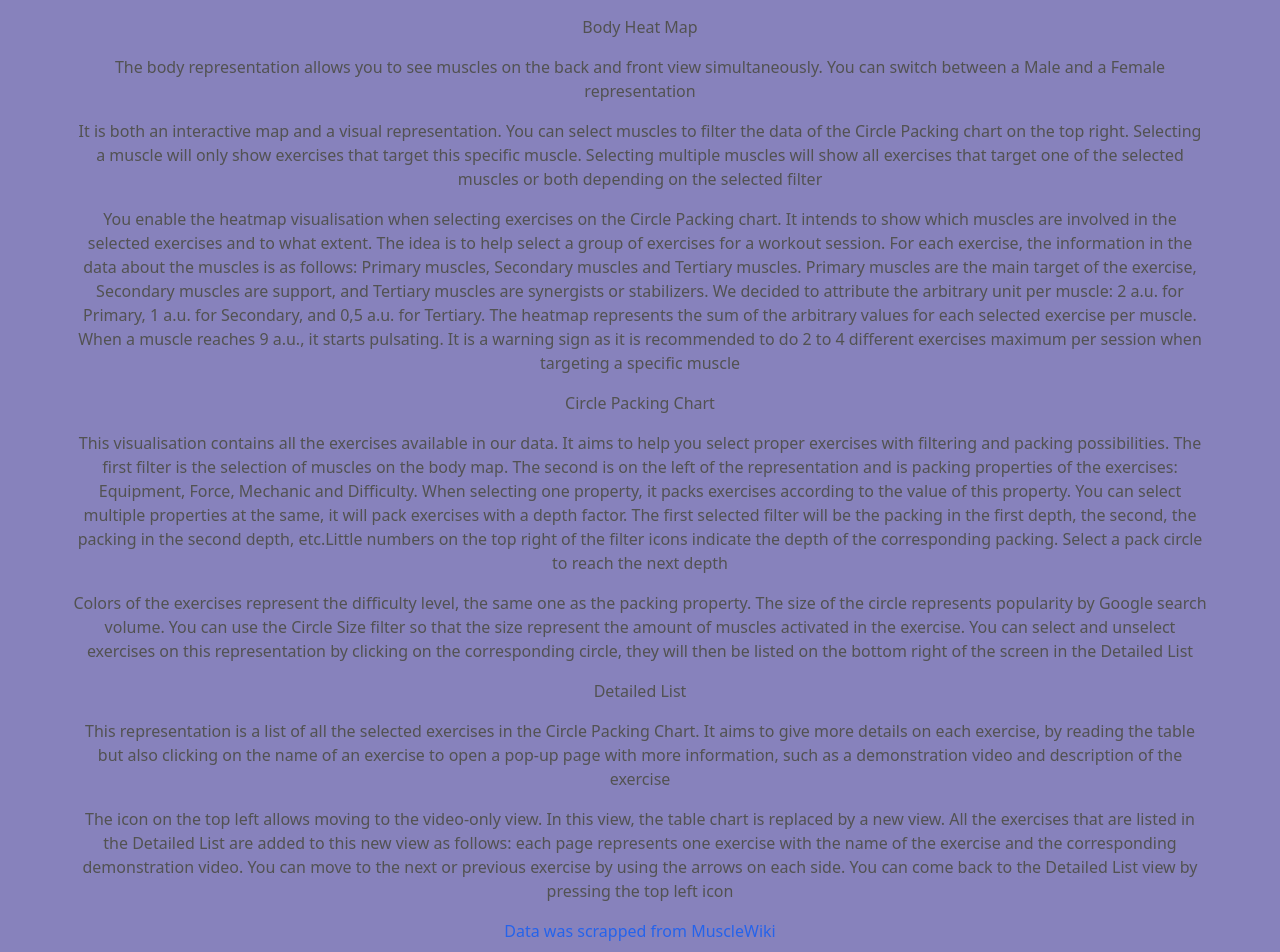
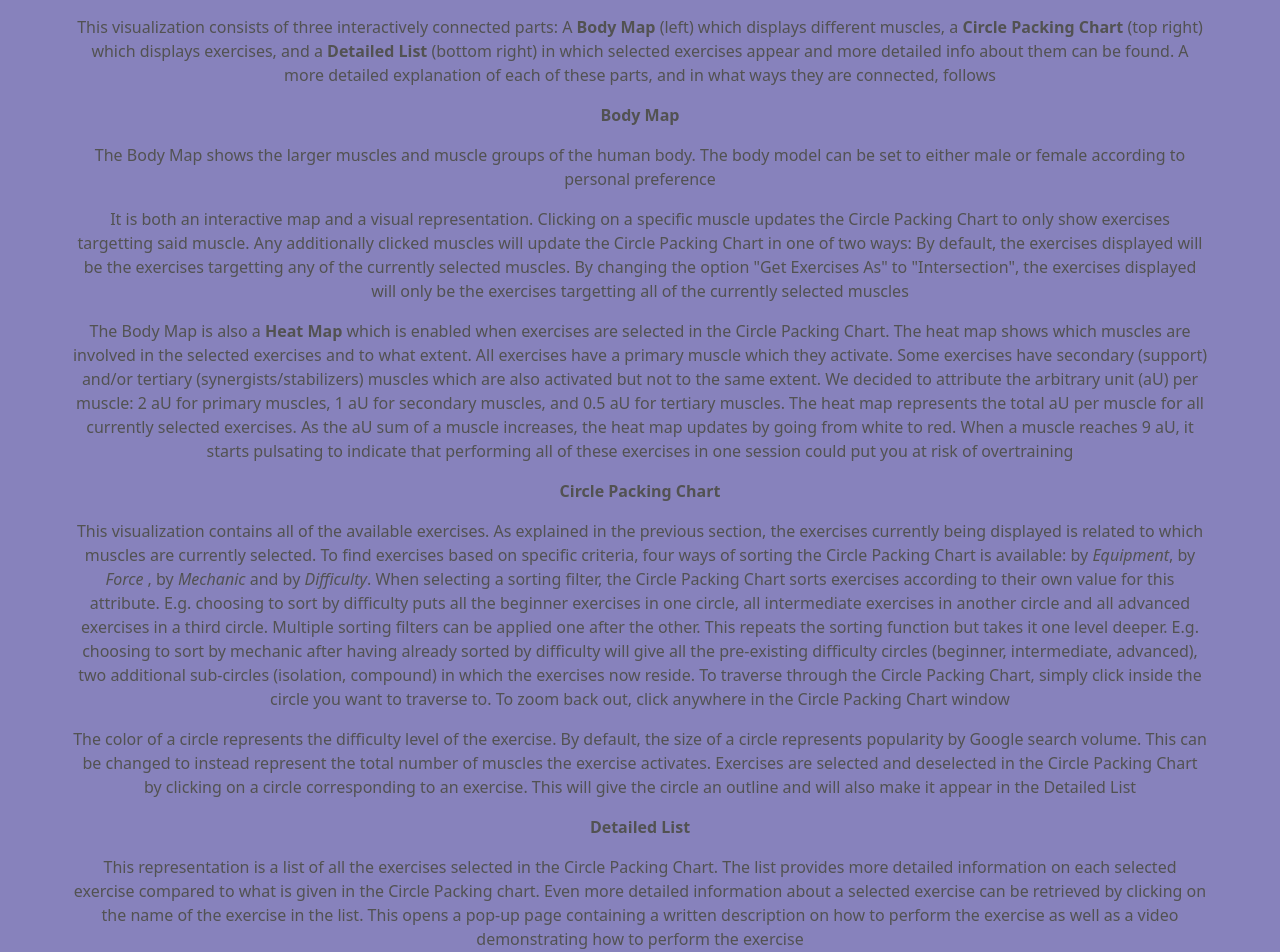
Before and after one commit to ernum/Vizercise, a Next.js app: page /help in a window 1280 px wide. Shown: the part 60-1012 px from the top of the page. Built offline with nearby package versions, Linux system fonts and the light colour scheme.

Commit message:
Update help page

```diff
--- a/src/pages/help.js
+++ b/src/pages/help.js
@@ -7,23 +7,32 @@ function Help() {
             <div className="help-section">
                 <h1 className="text-2xl font-bold mb-2" style={{ marginTop: "20px", marginBottom: "15px", textAlign: "center" }}>Help</h1>
                 <div className="column" style={{ display: 'flex', flexDirection: 'column', width: '90%', margin: '0 auto', height: '20vh' }}>
-                    <h2 className="text-center p-2 text-neutral-600 py-2 font-medium">Body Heat Map</h2>
-                    <p className="text-center p-2 text-neutral-600 py-2 font-normal">The body representation allows you to see muscles on the back and front view simultaneously. You can switch between a Male and a Female representation
-                    </p><p className="text-center p-2 text-neutral-600 py-2 font-normal">It is both an interactive map and a visual representation.
-                        You can select muscles to filter the data of the Circle Packing chart on the top right. Selecting a muscle will only show exercises that target this specific muscle. Selecting multiple muscles will show all exercises that target one of the selected muscles or both depending on the selected filter
-                    </p><p className="text-center p-2 text-neutral-600 py-2 font-normal">You enable the heatmap visualisation when selecting exercises on the Circle Packing chart. It intends to show which muscles are involved in the selected exercises and to what extent. The idea is to help select a group of exercises for a workout session. For each exercise, the information in the data about the muscles is as follows: Primary muscles, Secondary muscles and Tertiary muscles. Primary muscles are the main target of the exercise, Secondary muscles are support, and Tertiary muscles are synergists or stabilizers. We decided to attribute the arbitrary unit per muscle: 2 a.u. for Primary, 1 a.u. for Secondary, and 0,5 a.u. for Tertiary. The heatmap represents the sum of the arbitrary values for each selected exercise per muscle. When a muscle reaches 9 a.u., it starts pulsating. It is a warning sign as it is recommended to do 2 to 4 different exercises maximum per session when targeting a specific muscle</p>
+                    <p className="text-center p-2 text-neutral-600 py-2 font-normal">This visualization consists of three interactively connected parts: A <b>Body Map</b> (left) which displays different muscles, a <b>Circle Packing Chart</b> (top right) which displays exercises, and a <b>Detailed List</b> (bottom right) in which selected exercises appear and more detailed info about them can be found. A more detailed explanation of each of these parts, and in what ways they are connected, follows</p>
+                    <h2 className="text-center p-2 text-neutral-600 py-2 font-medium"><b>Body Map</b></h2>
+                    <p className="text-center p-2 text-neutral-600 py-2 font-normal">The Body Map shows the larger muscles and muscle groups of the human body. The body model can be set to either male or female according to personal preference
+                    </p><p className="text-center p-2 text-neutral-600 py-2 font-normal">It is both an interactive map and a visual representation. Clicking on a specific muscle updates the Circle Packing Chart to only show exercises targetting said muscle. Any additionally clicked muscles will update the Circle Packing Chart in one of two ways: By default, the exercises displayed will be the exercises targetting any of the currently selected muscles. By changing the option "Get Exercises As" to "Intersection", the exercises displayed will only be the exercises targetting all of the currently selected muscles
+                    </p><p className="text-center p-2 text-neutral-600 py-2 font-normal">The Body Map is also a <b>Heat Map</b> which is enabled when exercises are selected in the Circle Packing Chart. The heat map shows which muscles are involved in the selected exercises and to what extent. All exercises have a primary muscle which they activate. Some exercises have secondary (support) and/or tertiary (synergists/stabilizers) muscles which are also activated but not to the same extent. We decided to attribute the arbitrary unit (aU) per muscle: 2 aU for primary muscles, 1 aU for secondary muscles, and 0.5 aU for tertiary muscles. The heat map represents the total aU per muscle for all currently selected exercises. As the aU sum of a muscle increases, the heat map updates by going from white to red. When a muscle reaches 9 aU, it starts pulsating to indicate that performing all of these exercises in one session could put you at risk of overtraining</p>
 
-                    <h2 className="text-center p-2 text-neutral-600 py-2 font-medium">Circle Packing Chart</h2>
-                    <p className="text-center p-2 text-neutral-600 py-2 font-normal">This visualisation contains all the exercises available in our data. It aims to help you select proper exercises with filtering and packing possibilities. The first filter is the selection of muscles on the body map. The second is on the left of the representation and is packing properties of the exercises: Equipment, Force, Mechanic and Difficulty. When selecting one property, it packs exercises according to the value of this property. You can select multiple properties at the same, it will pack exercises with a depth factor. The first selected filter will be the packing in the first depth, the second, the packing in the second depth, etc.Little numbers on the top right of the filter icons indicate the depth of the corresponding packing. Select a pack circle to reach the next depth
+                    <h2 className="text-center p-2 text-neutral-600 py-2 font-medium"><b>Circle Packing Chart</b></h2>
+                    <p className="text-center p-2 text-neutral-600 py-2 font-normal">This visualization contains all of the available exercises. As explained in the previous section, the exercises currently being displayed is related to which muscles are currently selected.
+                    To find exercises based on specific criteria, four ways of sorting the Circle Packing Chart is available: by <i>Equipment</i>, by <i>Force</i> , by <i>Mechanic</i> and by <i>Difficulty</i>. When selecting a sorting filter, the Circle Packing Chart sorts exercises according to their own value for this attribute.
+                    E.g. choosing to sort by difficulty puts all the beginner exercises in one circle, all intermediate exercises in another circle and all advanced exercises in a third circle.
+                    Multiple sorting filters can be applied one after the other. This repeats the sorting function but takes it one level deeper. E.g. choosing to sort by mechanic after having already sorted by difficulty will give all the pre-existing difficulty circles (beginner, intermediate, advanced), two additional sub-circles (isolation, compound) in which the exercises now reside.
+                    To traverse through the Circle Packing Chart, simply click inside the circle you want to traverse to. To zoom back out, click anywhere in the Circle Packing Chart window
 
-                    </p><p className="text-center p-2 text-neutral-600 py-2 font-normal">Colors of the exercises represent the difficulty level, the same one as the packing property.
-                        The size of the circle represents popularity by Google search volume. You can use the Circle Size filter so that the size represent the amount of muscles activated in the exercise.
-                        You can select and unselect exercises on this representation by clicking on the corresponding circle, they will then be listed on the bottom right of the screen in the Detailed List</p>
+                    </p><p className="text-center p-2 text-neutral-600 py-2 font-normal"> The color of a circle represents the difficulty level of the exercise.
+                        By default, the size of a circle represents popularity by Google search volume. This can be changed to instead represent the total number of muscles the exercise activates.
+                        Exercises are selected and deselected in the Circle Packing Chart by clicking on a circle corresponding to an exercise. This will give the circle an outline and will also make it appear in the Detailed List
+                        </p>
 
-                    <h2 className="text-center p-2 text-neutral-600 py-2 font-medium">Detailed List</h2>
-                    <p className="text-center p-2 text-neutral-600 py-2 font-normal">This representation is a list of all the selected exercises in the Circle Packing Chart. It aims to give more details on each exercise, by reading the table but also clicking on the name of an exercise to open a pop-up page with more information, such as a demonstration video and description of the exercise
-                    </p><p className="text-center p-2 text-neutral-600 py-2 font-normal">The icon on the top left allows moving to the video-only view. In this view, the table chart is replaced by a new view. All the exercises that are listed in the Detailed List are added to this new view as follows: each page represents one exercise with the name of the exercise and the corresponding demonstration video. You can move to the next or previous exercise by using the arrows on each side. You can come back to the Detailed List view by pressing the top left icon</p>
-                    <a className="text-center p-2 text-blue-600 py-2 font-normal " href="https://musclewiki.com/" target='_blank' rel="noreferrer">Data was scrapped from MuscleWiki</a>
+                    <h2 className="text-center p-2 text-neutral-600 py-2 font-medium"><b>Detailed List</b></h2>
+                    <p className="text-center p-2 text-neutral-600 py-2 font-normal">This representation is a list of all the exercises selected in the Circle Packing Chart.
+                    The list provides more detailed information on each selected exercise compared to what is given in the Circle Packing chart.
+                    Even more detailed information about a selected exercise can be retrieved by clicking on the name of the exercise in the list. This opens a pop-up page containing a written description on how to perform the exercise as well as a video demonstrating how to perform the exercise
+                    </p><p className="text-center p-2 text-neutral-600 py-2 font-normal">Clicking the top-left icon of the list transforms it to a video-only view.
+                    In this view, the list is instead represented only by the demonstration videos from the pop-up pages, allowing for quick navigation through the demonstration videos of the selected exercises on demand.
+                    Switching between videos is done by clicking on the arrows on each side of the video player</p>
+                    <a className="text-center p-2 text-blue-600 py-2 font-normal " href="https://musclewiki.com/" target='_blank' rel="noreferrer">Data was scraped from MuscleWiki</a>
                     <a className="text-center p-2 text-blue-600 py-2 font-normal " href="https://github.com/ernum/Vizercise" target='_blank' rel="noreferrer">Source code is available on Github</a>
                     <h1 className="text-2xl font-bold mb-2" style={{ marginTop: "20px", marginBottom: "15px", textAlign: "center" }}>Demo Video</h1>
 
```
